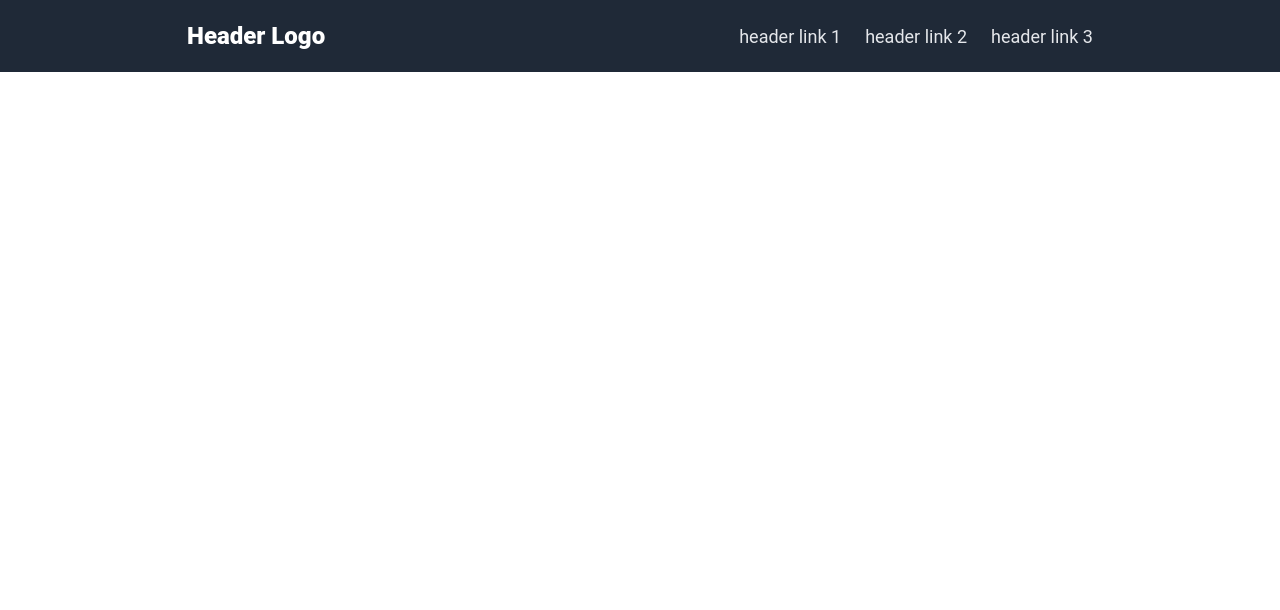
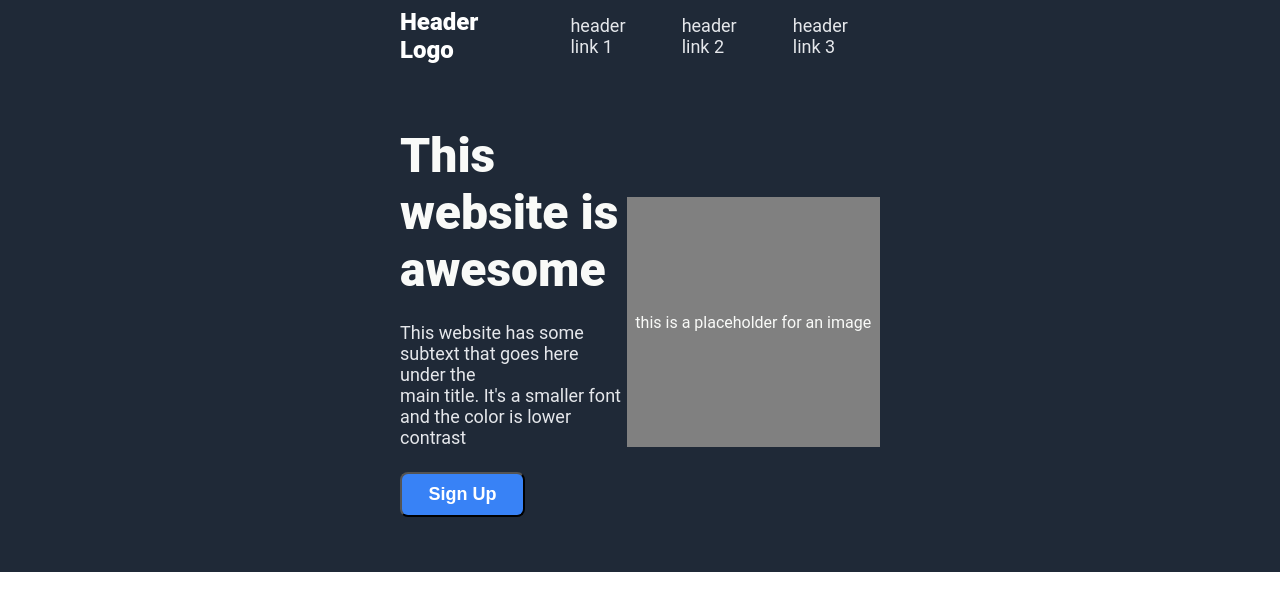
Before and after one commit to dfitch96/landing-page, a plain HTML site: page index.html in a window 1280 px wide. Drawn offline with Linux system fonts and the light colour scheme.

Commit message:
Finished the Hero portion of the page

```diff
--- a/index.html
+++ b/index.html
@@ -9,11 +9,9 @@
 <body>
 
     <div class="header">
-
         <div class="logo">
             Header Logo
         </div>
-
         <div class="links">
             <ul>
                 <li><a href="#">header link 1</a></li>
@@ -21,9 +19,28 @@
                 <li><a href="#">header link 3</a></li>
             </ul>
         </div>
+    </div>
 
 
+    <div class="hero">
+        <div class="hero-text">
+            <div class="main-text">
+                This website is<br>awesome
+            </div>
+            <div class="main-sub-text">
+                This website has some subtext that goes here under the<br>
+                main title. It's a smaller font and the color is lower<br>
+                contrast
+            </div>
+            <button class="hero-button">Sign Up</button>
+        </div>
+
+        <div class="img">
+            this is a placeholder for an image
+        </div>
     </div>
+
+
 
 </body>
 </html>
--- a/style.css
+++ b/style.css
@@ -3,14 +3,16 @@ body{
     display: flex;
     flex-direction: column;
     margin: 0;
+    padding: 0;
 }
 
 .header{
     display: flex;
-    justify-content: space-around;
+    justify-content: space-between;
     align-items: center;
     height: 72px;
     margin: 0;
+    padding: 0;
     color: #F9FAF8;
     background-color: #1F2937;
 }
@@ -19,6 +21,7 @@ body{
     font-size: 24px;
     font-weight: 800;
     color: white;
+    margin-left: 400px;
 }
 
 
@@ -26,6 +29,7 @@ ul{
     list-style-type: none;
     display: flex;
     gap: 24px;
+    margin-right: 400px;
 }
 
 a{
@@ -33,3 +37,57 @@ a{
     color: #E5E7EB;
     font-size: 18px;
 }
+
+.hero{
+    display: flex;
+    justify-content: space-between;
+    align-items: center;
+    height: 500px;
+    margin: 0;
+    padding: 0;
+    color: #F9FAF8;
+    background-color: #1F2937;
+
+}
+
+.hero-text{
+    display: flex;
+    flex-direction: column;
+    justify-content: center;
+    align-items: left;
+    margin-left: 400px;
+    gap: 24px;
+
+}
+
+.main-text{
+    font-size: 48px;
+    font-weight: 900;
+    color: #F9FAF8;
+
+}
+
+.main-sub-text{
+    font-size: 18px;
+    color: #E5E7EB;
+}
+
+.hero-button{
+    background-color: #3882F6;
+    border-radius: 8px;
+    width: 125px;
+    height: 45px;
+    color: white;
+    font-weight: 800;
+    font-size: 18px;
+}
+
+.img{
+    display: flex;
+    justify-content: center;
+    align-items: center;
+    background-color: grey;
+    width: 500px;
+    height: 250px;
+    margin-right: 400px;
+}
```
